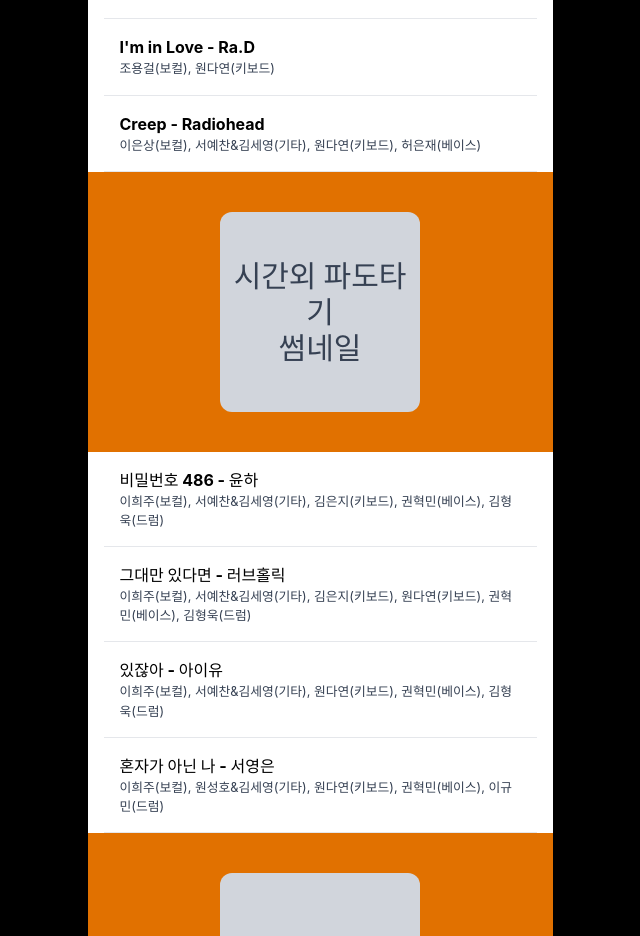
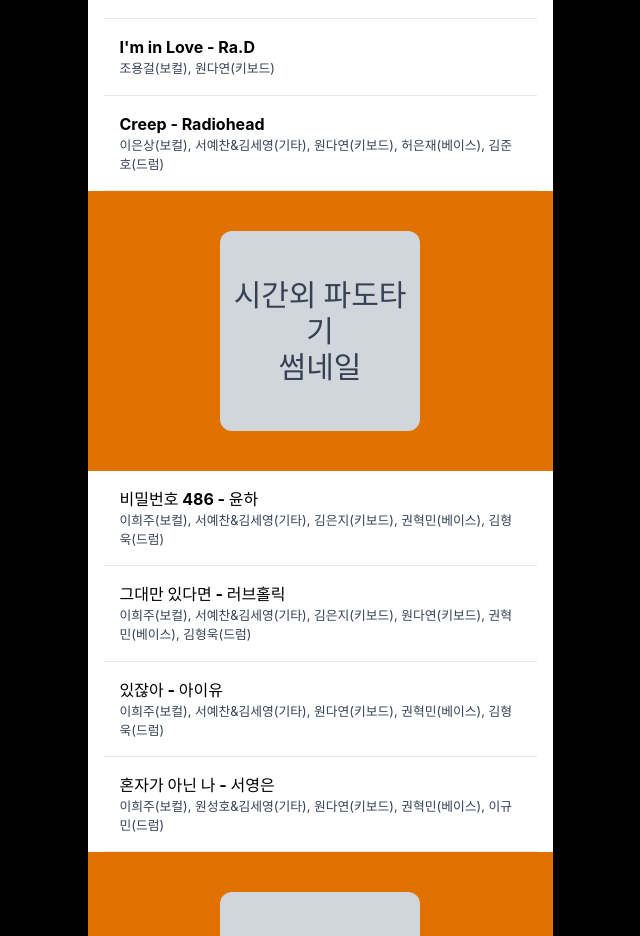
Before and after one commit to 95rolancia/95rolancia.github.io, a React (Vite) app: page / in a window 1280 px wide. Shown: the part 2880-3816 px from the top of the page, without its empty margins (320-960 px from the left). Built offline with nearby package versions, Linux system fonts and the light colour scheme.

Commit message:
creep 참여자 수정

```diff
--- a/src/App.jsx
+++ b/src/App.jsx
@@ -377,7 +377,7 @@ const songs = [
     title: "Creep",
     teamname: "운영본부",
     participants: [
-      "이은상(보컬), 서예찬&김세영(기타), 원다연(키보드), 허은재(베이스)",
+      "이은상(보컬), 서예찬&김세영(기타), 원다연(키보드), 허은재(베이스), 김준호(드럼)",
     ],
     lyrics: `
     When you were here before
```
